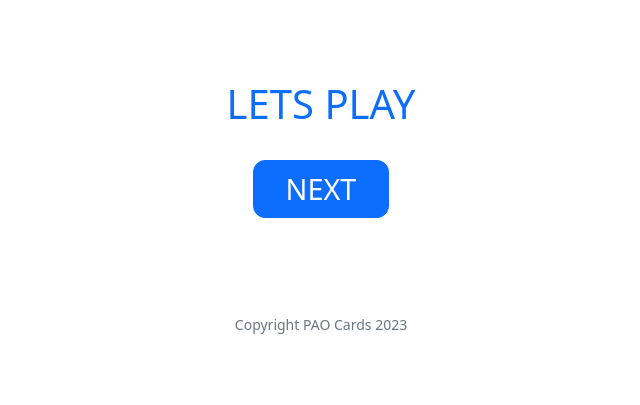
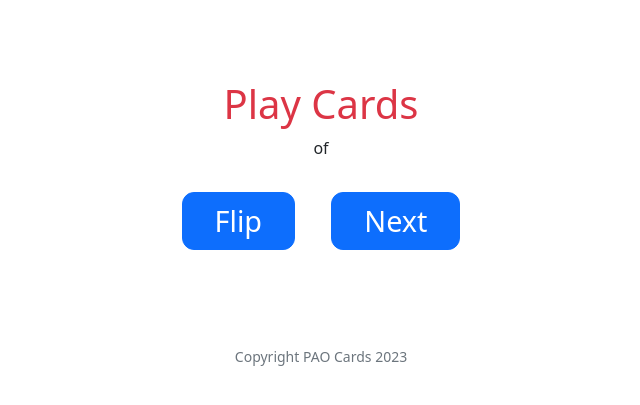
Before and after one commit to d-bliss/paocards, a Flask app: template templates/play.html in a window 1280 px wide. Shown: the part 76-481 px from the top of the page, without its empty margins (319-959 px from the left). Run offline with Flask 2, Linux system fonts and the light colour scheme; the template is opened without the code that fills it, so the values that code supplies are empty; some libraries are stand-ins or nearby versions.

Commit message:
Thu, Jan 19, 2023, 1:19 AM +00:00

```diff
--- a/templates/play.html
+++ b/templates/play.html
@@ -1,15 +1,22 @@
 {% extends "layout.html" %}
 
 {% block title %}
-PLAY
+Play
 {% endblock %}
 
 {% block main %}
-<h1 class="text-primary">LETS PLAY</h1>
-<form action="/play" method="post">
-    <div class="mb-3">
-
+<h1 class="text-danger">Play Cards</h1>
+<div id="card-holder">
+    <div class="card-display">
+        <p id="card-name">{{ cards[current_index].rank }} of {{
+            cards[current_index].suit }}</p>
+        <p id="card-attributes" style="display: none;">
+            Person: {{ cards[current_index].person }}<br>
+            Action: {{ cards[current_index].action }}<br>
+            Object: {{ cards[current_index].obj }}
+        </p>
     </div>
-    <button class="btn btn-primary .me-3" type="submit">NEXT</button>
-</form>
+    <button class="btn btn-primary" id="flip-button">Flip</button>
+    <button class="btn btn-primary" id="next-button">Next</button>
+</div>
 {% endblock %}
```
